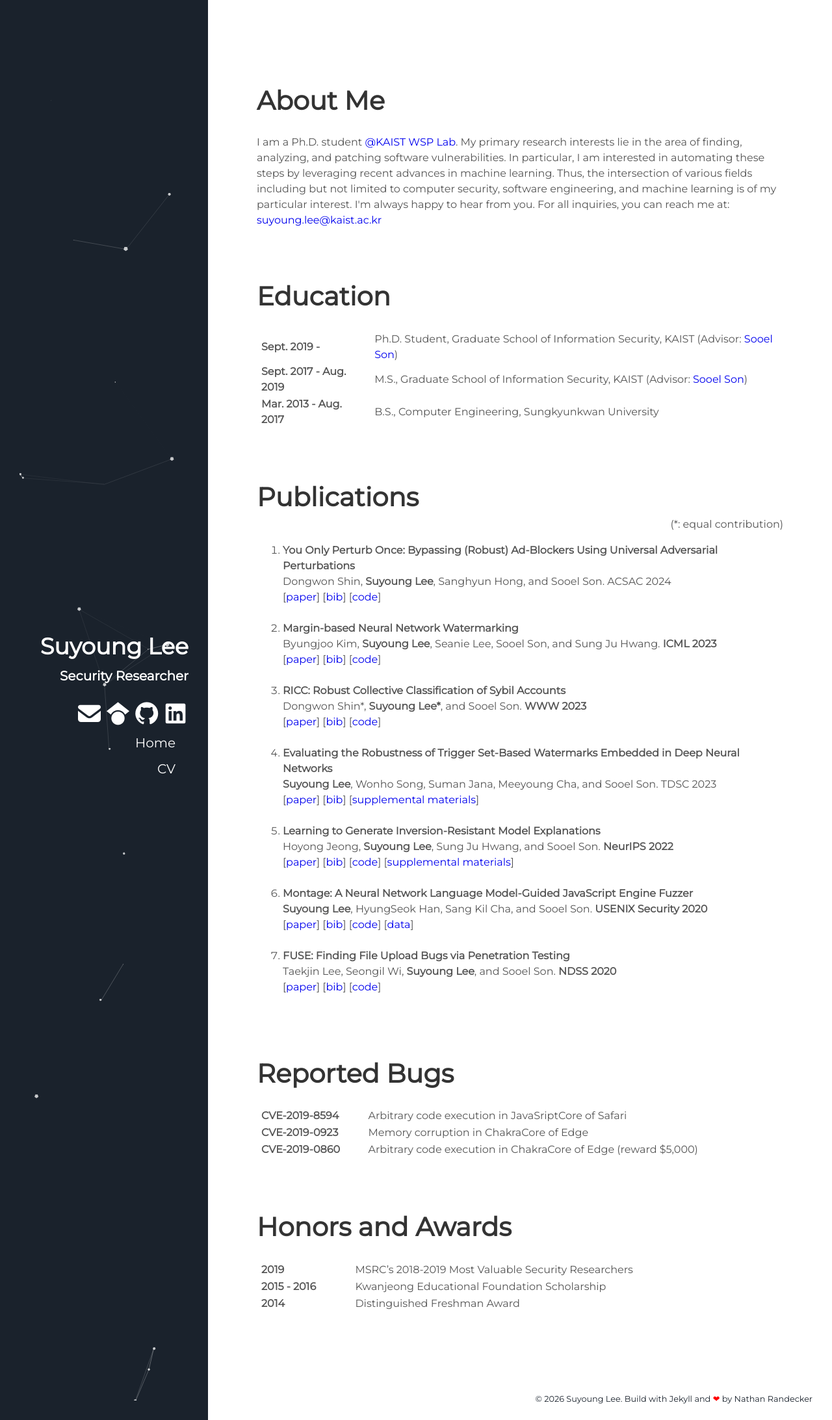
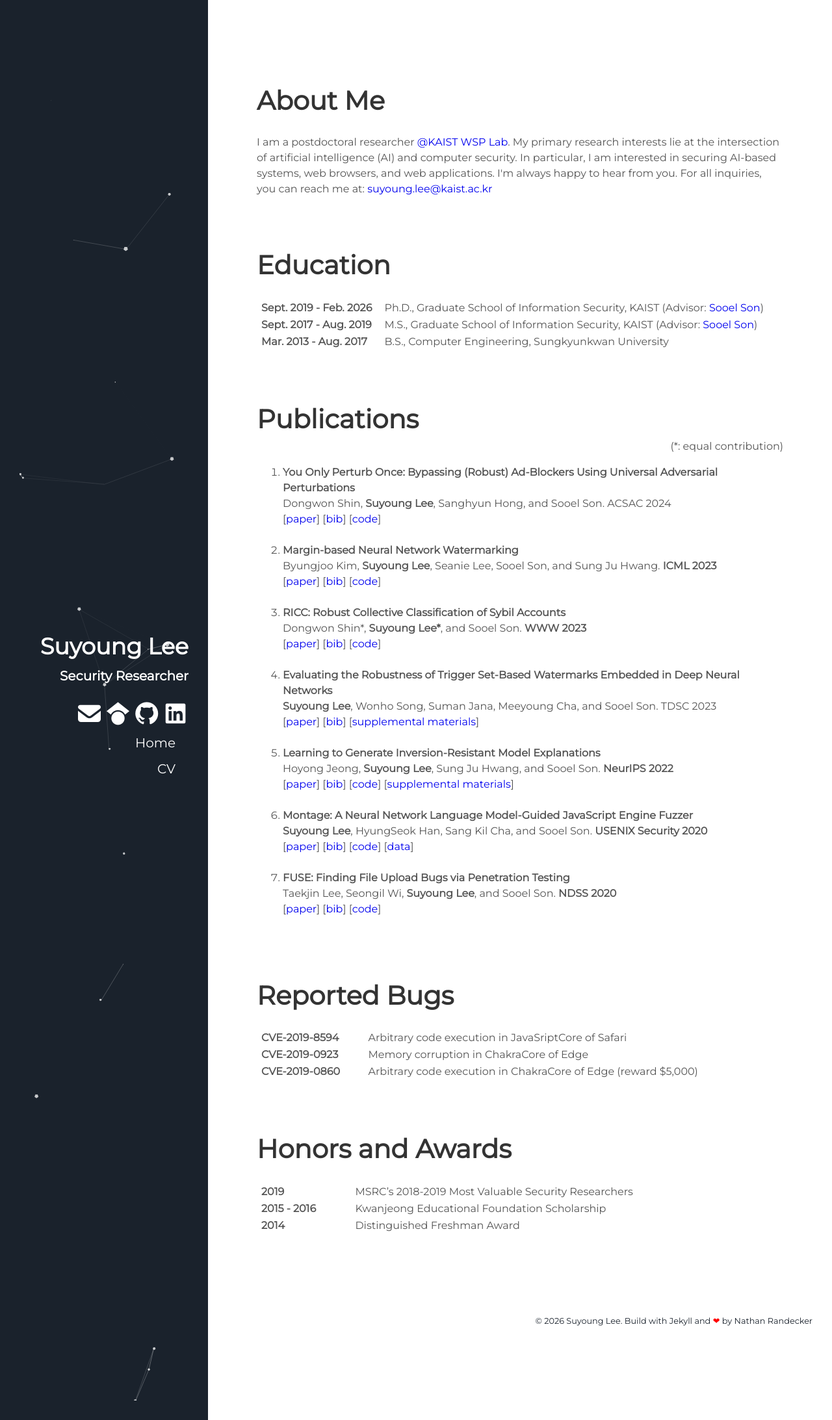
Before and after one commit to leeswimming/leeswimming.github.io, a Jekyll site: the page built from index.html, in a window 1280 px wide. Shown: the whole page at 65% size. Built offline with Jekyll 4.4.1, drawn with Linux system fonts in a browser that asks for light colours; nearby versions of some CDN libraries.

Commit message:
Update CV

```diff
--- a/_config.yml
+++ b/_config.yml
@@ -1,6 +1,6 @@
 # Site settings
 title: Suyoung Lee
-description: Suyoung Lee / 이수영. Ph.D. student @KAIST WSP Lab.
+description: Suyoung Lee / 이수영. Postdoctoral researcher @KAIST WSP Lab.
 url: https://leeswimming.com
 # baseurl: "/particle" # the subpath of your site, e.g. /blog
 
@@ -24,14 +24,12 @@ sass:
 username: Suyoung Lee
 user_title: Security Researcher
 user_description: >
-  I am a Ph.D. student <a href="https://wsp-lab.github.io/" target="_blank">
-  @KAIST WSP Lab</a>. My primary research interests lie in the area of finding,
-  analyzing, and patching software vulnerabilities. In particular, I am
-  interested in automating these steps by leveraging recent advances in machine
-  learning. Thus, the intersection of various fields including but not limited
-  to computer security, software engineering, and machine learning is of my
-  particular interest. I'm always happy to hear from you. For all inquiries, you
-  can reach me at: <a href="mailto:suyoung.lee@kaist.ac.kr">suyoung.lee@kaist.ac.kr</a>
+  I am a postdoctoral researcher <a href="https://wsp-lab.github.io/" target="_blank">
+  @KAIST WSP Lab</a>. My primary research interests lie at the intersection of
+  artificial intelligence (AI) and computer security. In particular, I am
+  interested in securing AI-based systems, web browsers, and web applications.
+  I'm always happy to hear from you. For all inquiries, you can reach me at:
+  <a href="mailto:suyoung.lee@kaist.ac.kr">suyoung.lee@kaist.ac.kr</a>
 email: suyoung.lee@kaist.ac.kr
 github: leeswimming
 linkedin: suyoung-lee-669928152
--- a/_data/education.yml
+++ b/_data/education.yml
@@ -1,7 +1,7 @@
 - advisor: Sooel Son
   link: https://sites.google.com/site/ssonkaist/
-  date: Sept. 2019 - <i class="fa fa-clock-o" aria-hidden="true" title="Until Now"></i>
-  descr: Ph.D. Student, Graduate School of Information Security
+  date: Sept. 2019 - Feb. 2026
+  descr: Ph.D., Graduate School of Information Security
   school: KAIST
 
 - advisor: Sooel Son
```
Also changed, not shown: 1 other file.
